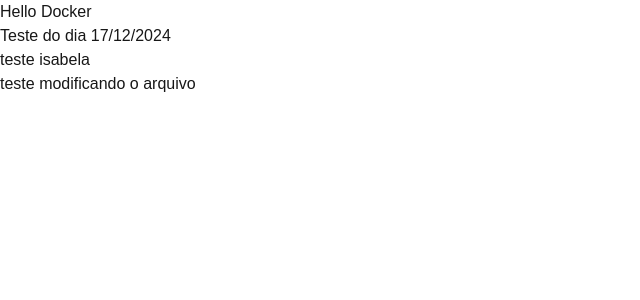
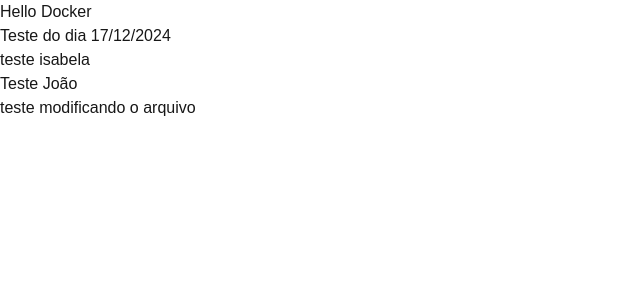
Before and after one commit to rafael-p-s/next-docker, a Next.js app: page / in a window 1280 px wide. Shown: the top 300 px of the page, without its empty margins (0-640 px from the left). Built offline with nearby package versions, Linux system fonts and the light colour scheme.

Commit message:
Meu primeiro commit

```diff
--- a/src/app/page.tsx
+++ b/src/app/page.tsx
@@ -4,6 +4,7 @@
       <h1 className="font-extralight">Hello Docker</h1>
       <p>Teste do dia 17/12/2024</p>
       <h3 className="text-left w-full">teste isabela</h3>
+      <h3> Teste João  </h3>
       <p className="hover:text-white text-right w-full">teste modificando o arquivo</p>
     </div>
   );
```
